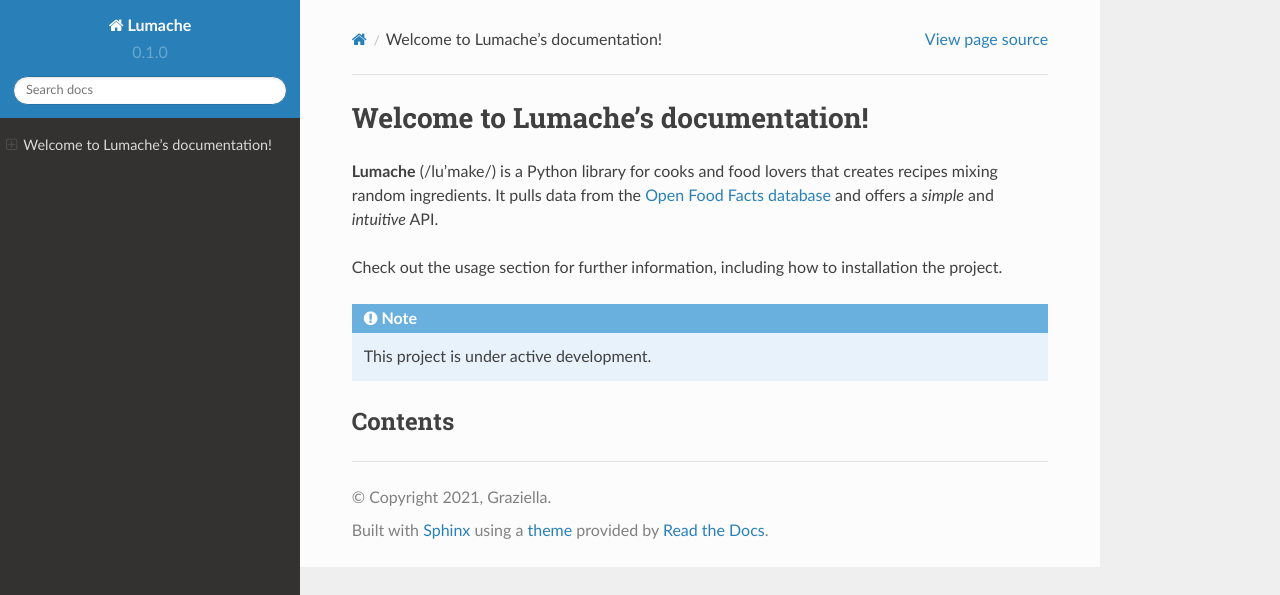
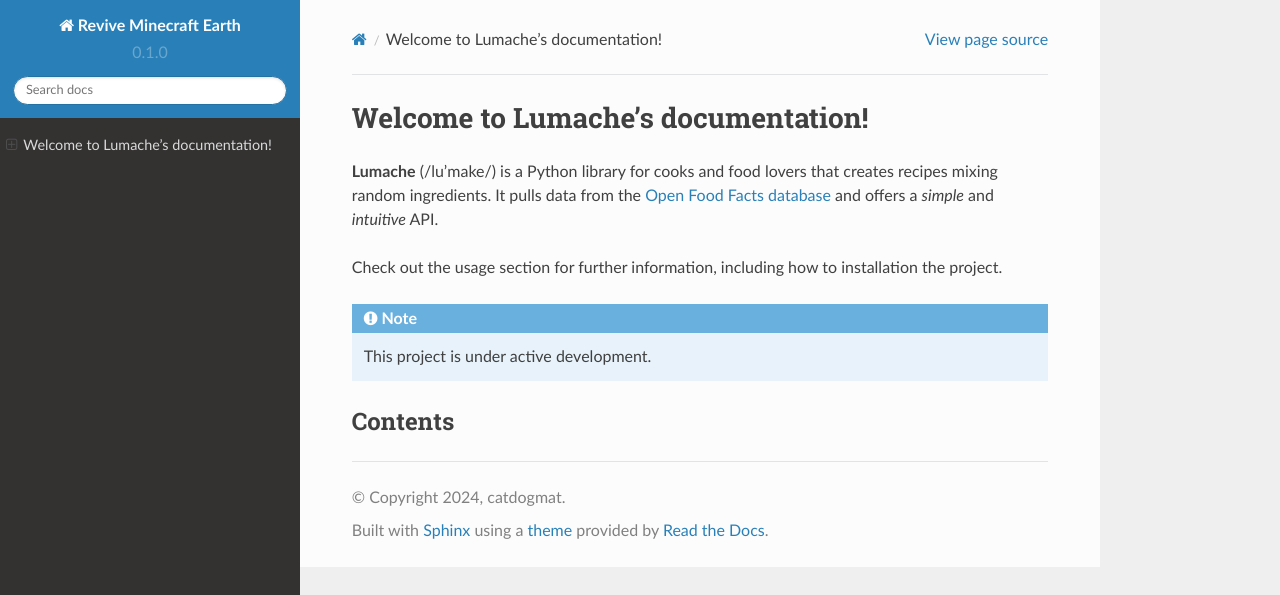
Before and after one commit to catdogmat/reviveminecraftearth, a Sphinx documentation site: the page built from docs/source/index.rst, in a window 1280 px wide. Shown: the top 595 px of the page. Built offline with Sphinx 7.4.7 and the Read the Docs theme 2.0.0, drawn with Linux system fonts in a browser that asks for light colours; pages that are not in the unit, such as notebooks, are missing from menus.

Commit message:
Update conf.py

```diff
--- a/docs/source/conf.py
+++ b/docs/source/conf.py
@@ -2,9 +2,9 @@
 
 # -- Project information
 
-project = 'Lumache'
-copyright = '2021, Graziella'
-author = 'Graziella'
+project = 'Revive Minecraft Earth'
+copyright = '2024, catdogmat'
+author = 'catdogmat'
 
 release = '0.1'
 version = '0.1.0'
```
